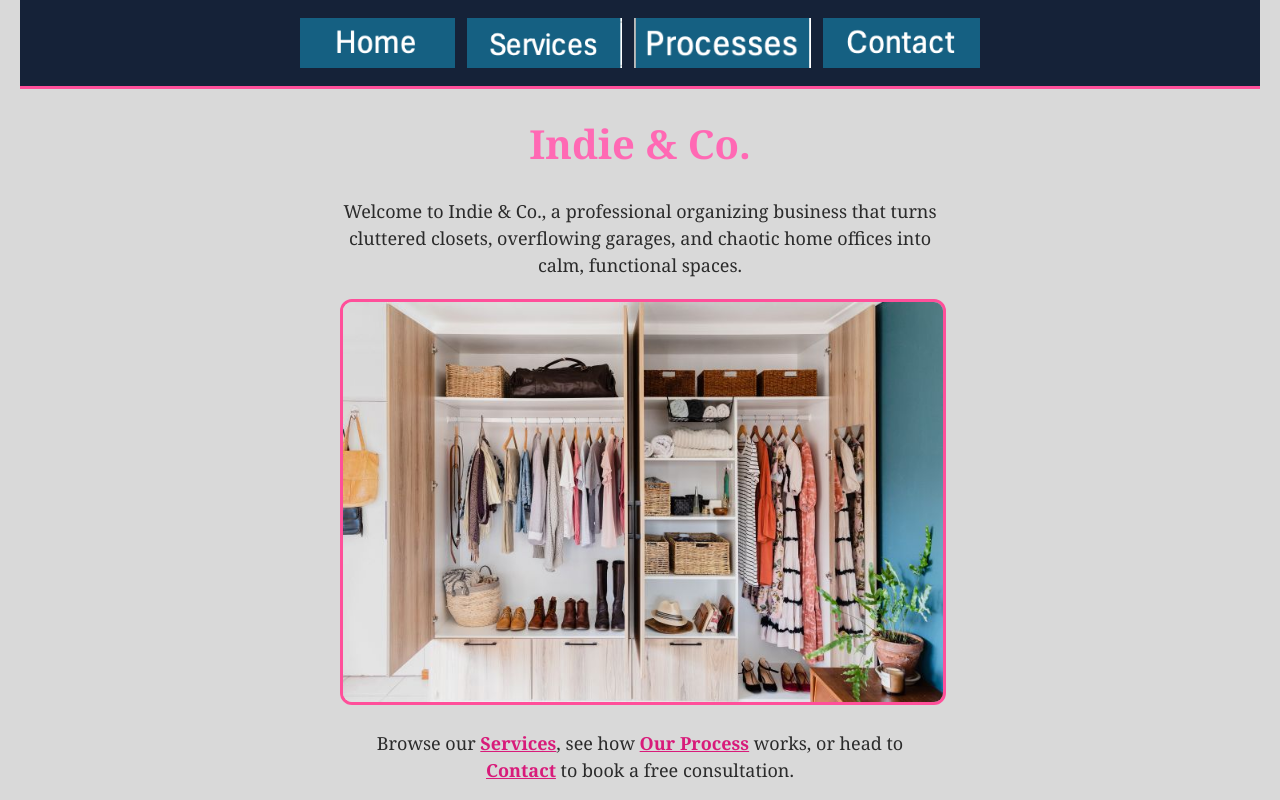
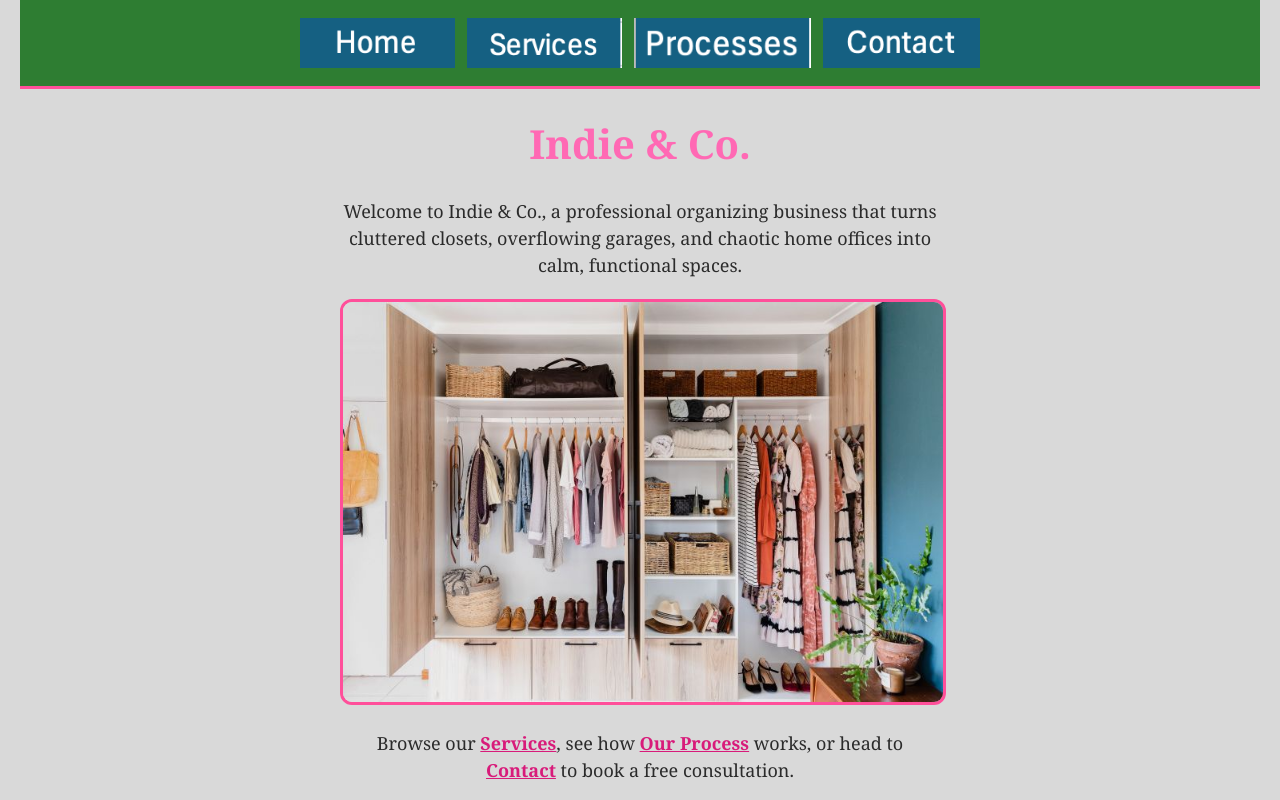
Before and after one commit to ibrakken-ui/bmis235-html-3, a plain HTML site: page index.html in a window 1280 px wide. Shown: the top 800 px of the page. Drawn offline with Linux system fonts and the light colour scheme.

Commit message:
Change menu bar color to a new shade of green

```diff
--- a/styles.css
+++ b/styles.css
@@ -12,7 +12,7 @@
     --pink: #ff4f9a;          /* buttons and accents */
     --pink-dark: #d81b7a;     /* link text (easier to read on gray) */
     --panel: #E89EB8;         /* light box behind the graphic */
-    --menu-bar: #152238;      /* menu strip */
+   --menu-bar: #2e7d32;      /* menu strip */
 }
 
 /* ---------- 2. PAGE: background, font, centered text ---------- */
```
